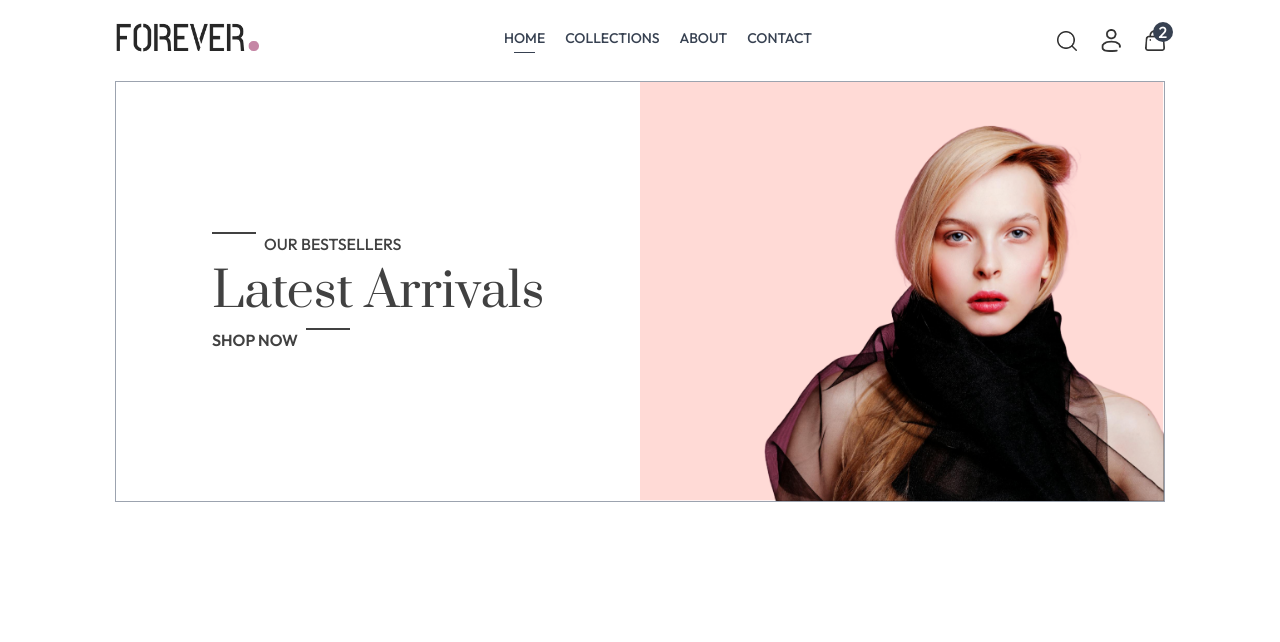
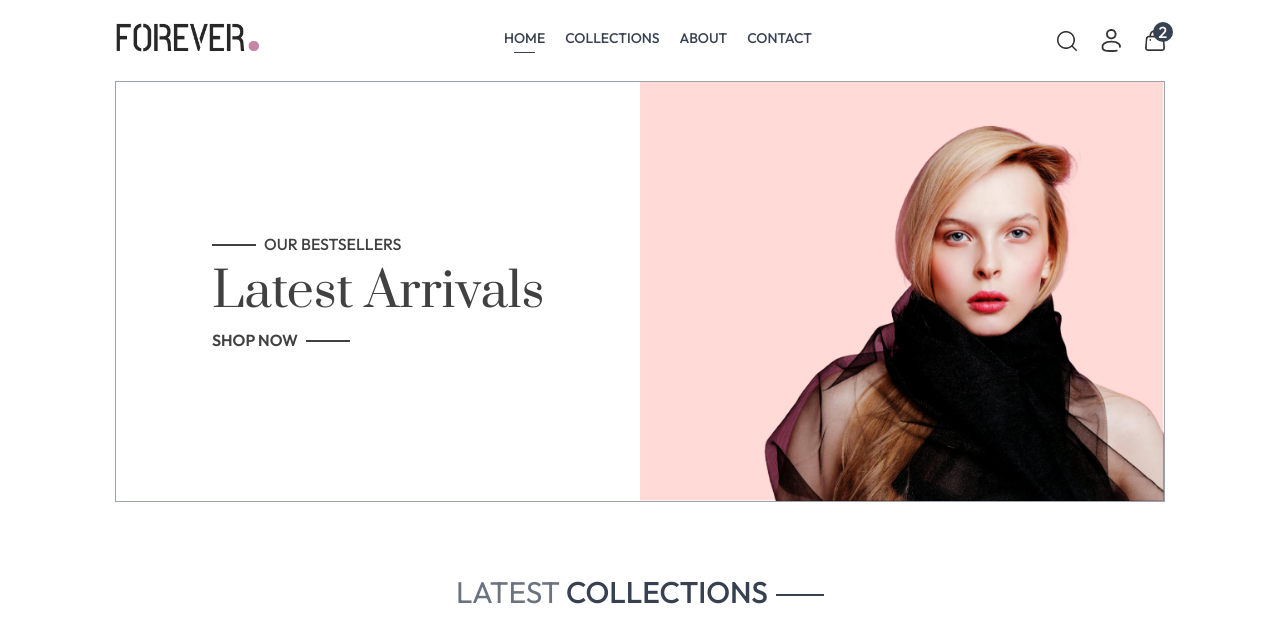
Before and after one commit to SabakurRahman/bd-shop, a React (Vite) app: page / in a window 1280 px wide. Shown: the top 642 px of the page. Built offline with nearby package versions, Linux system fonts and the light colour scheme.

Commit message:
title components

```diff
--- a/src/components/Hero.jsx
+++ b/src/components/Hero.jsx
@@ -7,7 +7,7 @@ const Hero = () => {
       <div className="w-full sm:w-1/2 flex items-center justify-center py-10 sm:py-0">
         <div className="text-[#414141]">
           <div className="flex item-center gap-2">
-            <p className="w-8 md:w-11 h-[2px] bg-[#414141]"></p>
+            <p className="w-8 md:w-11 h-[2px] bg-[#414141] mt-3"></p>
             <p className="font-medium text-sm md:text-base">OUR BESTSELLERS</p>
           </div>
           <h1 className=" prata-regular text-3xl sm:py-3 lg:text-5xl leading-relaxed">
@@ -15,7 +15,7 @@ const Hero = () => {
           </h1>
           <div className="flex item-center gap-2">
             <p className="font-semibold text-sm md:text-base">SHOP NOW</p>
-            <p className="w-8 md:w-11 h-[2px] bg-[#414141]"></p>
+            <p className="w-8 md:w-11 h-[2px] bg-[#414141] mt-3"></p>
           </div>
         </div>
       </div>
--- a/src/components/LatestProduct.jsx
+++ b/src/components/LatestProduct.jsx
@@ -1,10 +1,19 @@
 import React, { useContext } from "react";
 import { ShopContext } from "../context/ShopContex";
+import Title from "./Title";
 
 const LatestProduct = () => {
   const products = useContext(ShopContext);
-  console.log(products);
-  return <div></div>;
+  // console.log(products);
+  const latestProduct = products.products.slice(0, 10);
+  console.log(latestProduct);
+  return (
+    <div className="my-10">
+      <div className="text-center py-8  text-3xl">
+        <Title text1="LATEST" text2="COLLECTIONS" />
+      </div>
+    </div>
+  );
 };
 
 export default LatestProduct;
--- /dev/null
+++ b/src/components/Title.jsx
@@ -0,0 +1,14 @@
+import React from "react";
+
+const Title = ({ text1, text2 }) => {
+  return (
+    <div className="inline-flex gap-2 item-center mb-3">
+      <p className="text-gray-500">
+        {text1} <span className="text-gray-700 font-medium">{text2}</span>
+      </p>
+      <p className="w-8 sm:w-12 h-[1px] sm:h-[2px] mt-5 bg-gray-700"></p>
+    </div>
+  );
+};
+
+export default Title;
--- a/src/pages/Home.jsx
+++ b/src/pages/Home.jsx
@@ -4,8 +4,10 @@ import LatestProduct from "../components/LatestProduct";
 
 const Home = () => {
   return (
-    <div className="flex flex-col sm:flex-row border border-gray-400">
-      <Hero />
+    <div>
+      <div className="flex flex-col sm:flex-row border border-gray-400">
+        <Hero />
+      </div>
       <LatestProduct />
     </div>
   );
```
